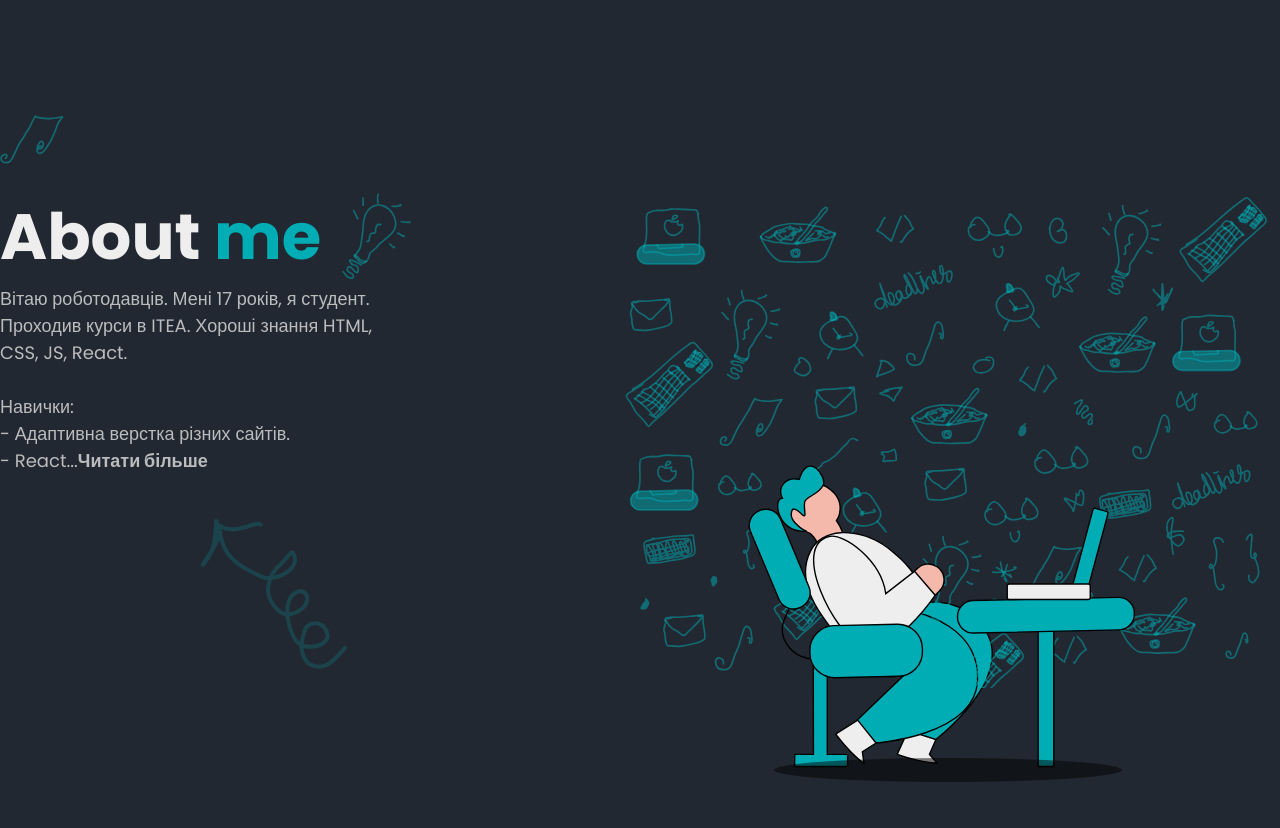
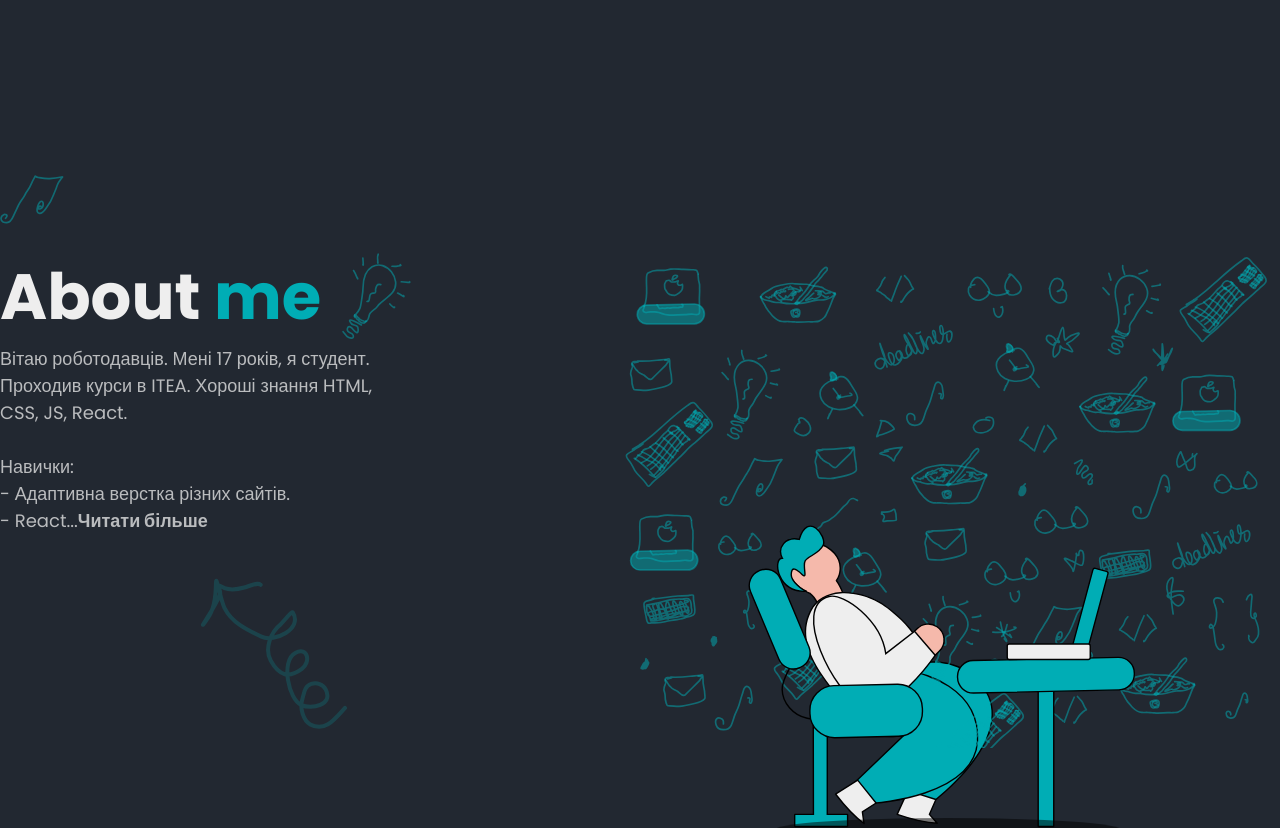
Before and after one commit to brutalbanti/portfolio, a React (Create React App) app: page / in a window 1280 px wide. Shown: the part 700-1528 px from the top of the page. Built offline with nearby package versions, Linux system fonts and the light colour scheme; the HTML template or start-up script is replaced by a standard one.

Commit message:
change css three

```diff
--- a/src/component/Main/Section/SectionAbout.js
+++ b/src/component/Main/Section/SectionAbout.js
@@ -63,7 +63,7 @@ const SectionAbout = (props) => {
                             <motion.img src={arrow} alt="emoji-arrow" className='emoji-arrow' custom={2} variants={downAnimation} />
                         }
                         <motion.div className="bio-content__title" initial='hidden' whileInView='visible' viewport={{ once: true }} custom={2} variants={textAnimation}>About <span>me</span></motion.div>
-                        <motion.p className="bio-content__text" custom={2} variants={textAnimation}>
+                        <motion.p className="bio-content__text" initial='hidden' whileInView='visible' viewport={{ once: true }} custom={2} variants={textAnimation}>
                             Вітаю роботодавців.
                             Мені 17 років, я студент. Проходив курси в ITEA. Хороші знання HTML, CSS, JS, React.
                             <br />
@@ -125,7 +125,7 @@ const SectionAbout = (props) => {
                         </motion.p>
                     </div>
                     <div className="about-content__image">
-                        <motion.img src={man} alt="" custom={1} variants={imageRight} />
+                        <motion.img src={man} alt="" initial='hidden' whileInView='visible' viewport={{ once: true }} custom={1} variants={imageRight} />
                     </div>
                 </div>
             </div>
--- a/src/component/Main/Section/sectionabout.css
+++ b/src/component/Main/Section/sectionabout.css
@@ -1,5 +1,5 @@
 .page__about {
-    padding: 60px 0px;
+    padding: 120px 0px;
 }
 
 .about-content {
--- a/src/component/Main/Section/sectionhead.css
+++ b/src/component/Main/Section/sectionhead.css
@@ -154,6 +154,7 @@
         backdrop-filter: blur(1.51331px);
         padding: 15px 20px;
         cursor: pointer;
+        margin-top: 10px;
     }
 
     .content-left__btn-down img {
```
